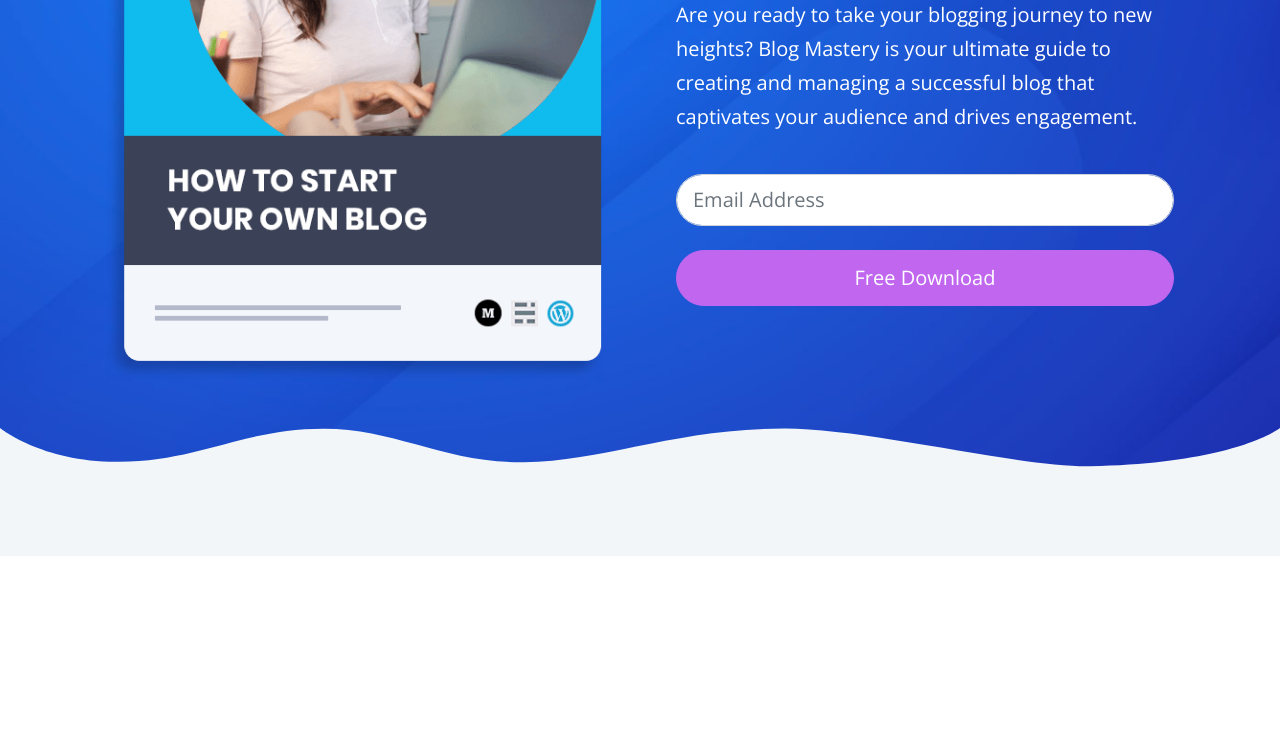
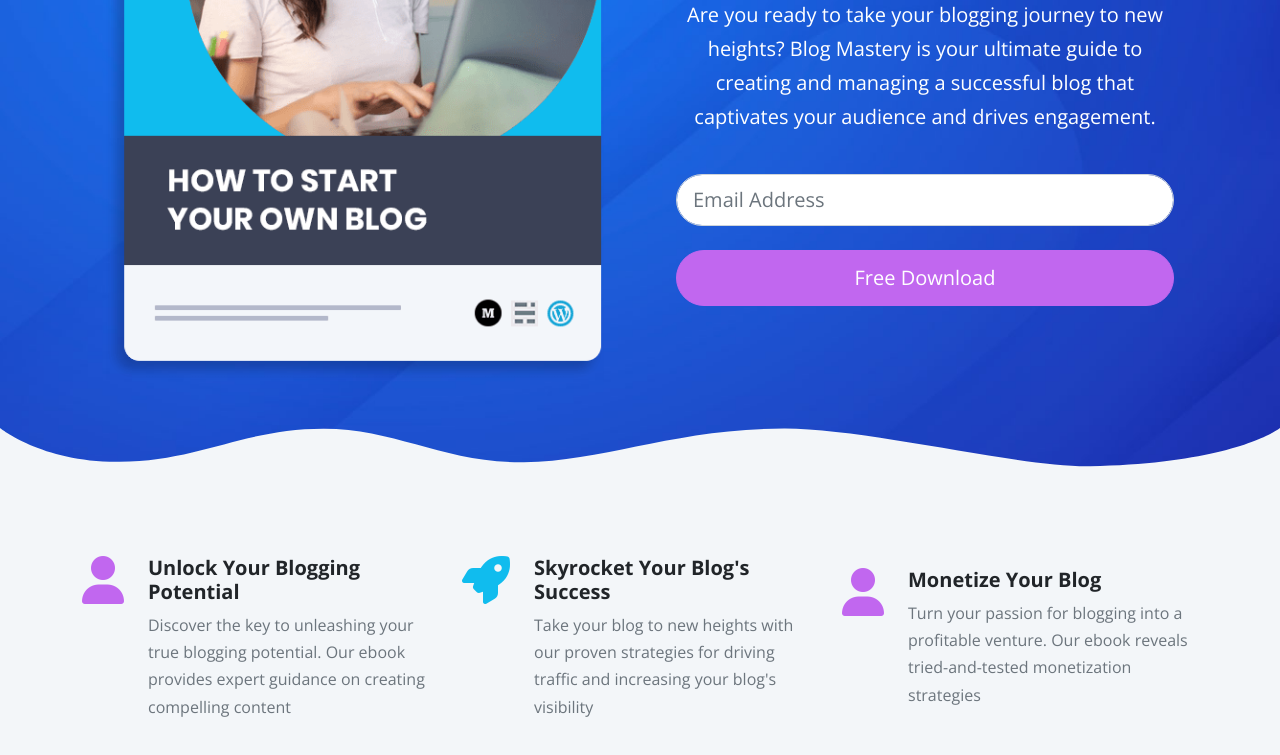
Before and after one commit to bitbard3/blog-agency, a website: page index.html in a window 1280 px wide. Shown: the part 429-1184 px from the top of the page. Before the commit the page ends 985 px from the top, so only its background shows below. Drawn offline with nearby package versions, Linux system fonts and the light colour scheme; files that its build step writes are made by us from their sources.

Commit message:
Add and style the website feature section

```diff
--- a/index.html
+++ b/index.html
@@ -87,7 +87,48 @@
         transform="translate(0 -158.755)"></path>
     </svg>
   </header>
-
+  <section class="icons pb-5 bg-light">
+    <div class="container-xl">
+      <div class="row hstack g-4">
+        <div class="col-md-4 d-flex gap-4">
+          <i class="fas fa-user text-primary fa-3x"></i>
+          <div>
+            <h5 class="fw-bold">
+              Unlock Your Blogging Potential
+            </h5>
+            <p class="text-muted">
+              Discover the key to unleashing your true blogging potential. Our ebook provides expert guidance on
+              creating compelling content
+            </p>
+          </div>
+        </div>
+        <div class="col-md-4 d-flex gap-4">
+          <i class="fas fa-rocket text-secondary fa-3x"></i>
+          <div>
+            <h5 class="fw-bold">
+              Skyrocket Your Blog's Success
+            </h5>
+            <p class="text-muted">
+              Take your blog to new heights with our proven strategies for driving traffic and increasing your blog's
+              visibility
+            </p>
+          </div>
+        </div>
+        <div class="col-md-4 d-flex gap-4">
+          <i class="fas fa-user text-primary fa-3x"></i>
+          <div>
+            <h5 class="fw-bold">
+              Monetize Your Blog
+            </h5>
+            <p class="text-muted">
+              Turn your passion for blogging into a profitable venture. Our ebook reveals tried-and-tested monetization
+              strategies
+            </p>
+          </div>
+        </div>
+      </div>
+    </div>
+  </section>
 
 
 
--- a/scss/styles.scss
+++ b/scss/styles.scss
@@ -5,3 +5,10 @@
     background: url("../images/header-background.jpg") center center no-repeat;
     background-size:cover ;
 }
+.hero .image-container{
+    display: flex;
+    justify-content: center;
+}
+.hero .text-container{
+    text-align: center;
+}
```
